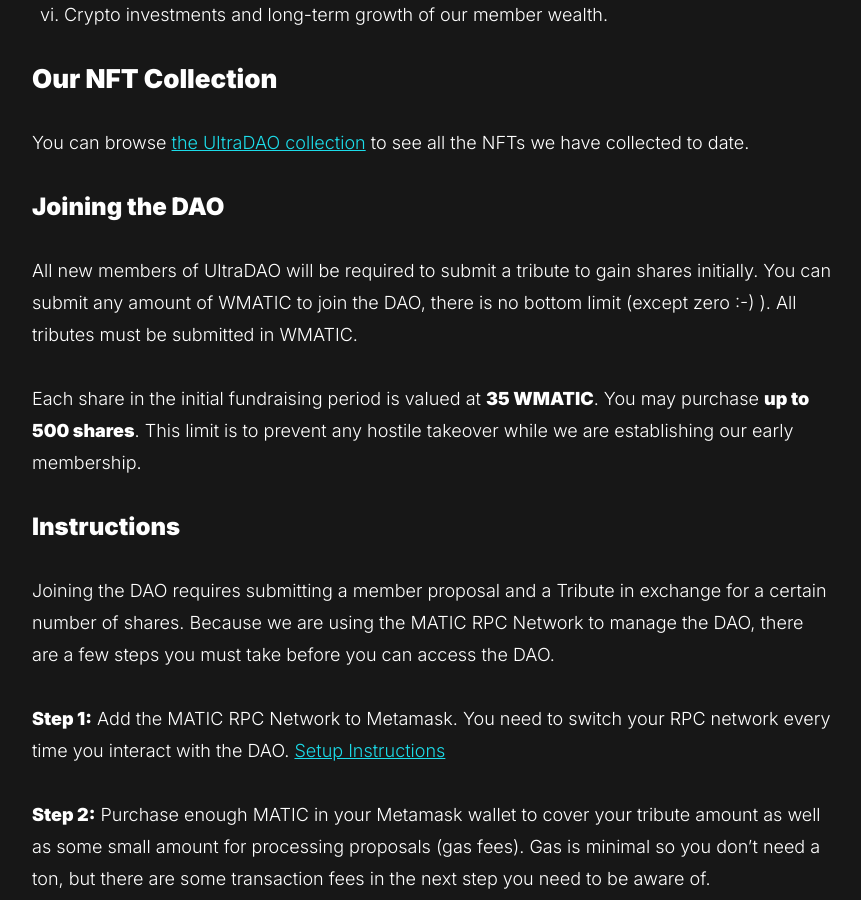
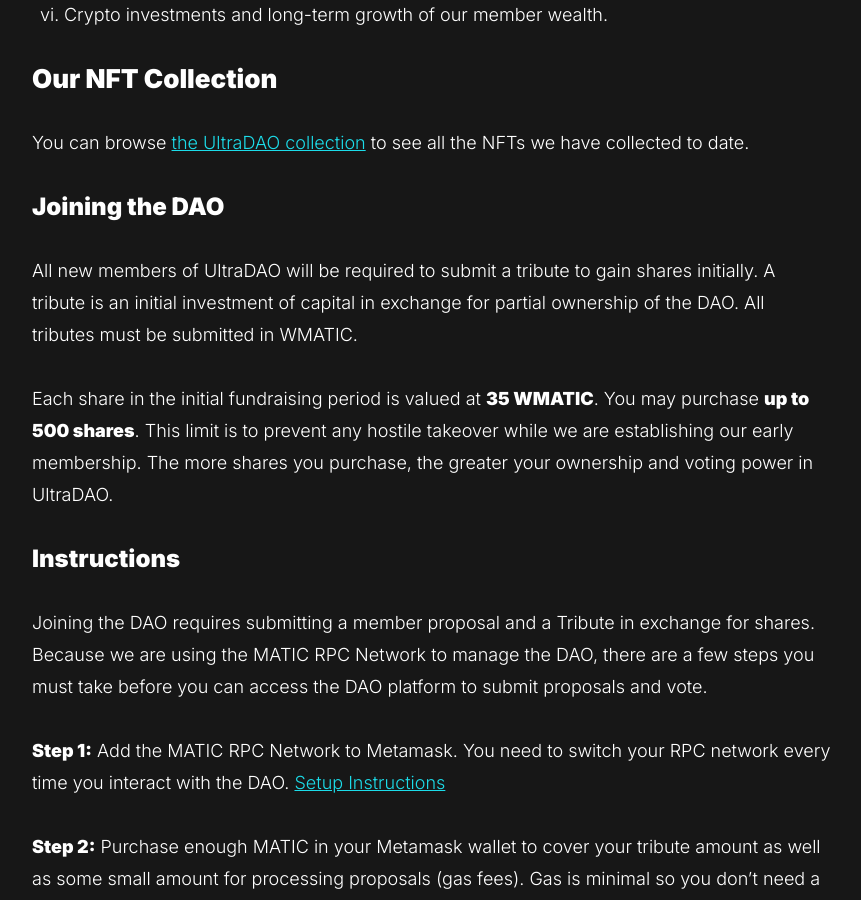
Before and after one commit to chriswallace/UltraDAO, a Jekyll site: the page built from about.md, in a window 1280 px wide and 900 px high, scrolled down 1081 px. Shown: the whole window, without its empty margins (208-1069 px from the left). Built offline with Jekyll 4.4.1, drawn with Linux system fonts in a browser that asks for light colours.

Commit message:
updated text

```diff
--- a/about.md
+++ b/about.md
@@ -33,13 +33,13 @@
 
 ### Joining the DAO
 
-All new members of UltraDAO will be required to submit a tribute to gain shares initially. You can submit any amount of `WMATIC` to join the DAO, there is no bottom limit (except zero :-) ). All tributes must be submitted in `WMATIC`.
+All new members of UltraDAO will be required to submit a tribute to gain shares initially. A tribute is an initial investment of capital in exchange for partial ownership of the DAO. All tributes must be submitted in `WMATIC`.
 
-Each share in the initial fundraising period is valued at **35 WMATIC**. You may purchase **up to 500 shares**. This limit is to prevent any hostile takeover while we are establishing our early membership.
+Each share in the initial fundraising period is valued at **35 WMATIC**. You may purchase **up to 500 shares**. This limit is to prevent any hostile takeover while we are establishing our early membership. The more shares you purchase, the greater your ownership and voting power in UltraDAO.
 
 ### Instructions
 
-Joining the DAO requires submitting a member proposal and a Tribute in exchange for a certain number of shares. Because we are using the `MATIC` RPC Network to manage the DAO, there are a few steps you must take before you can access the DAO.
+Joining the DAO requires submitting a member proposal and a Tribute in exchange for shares. Because we are using the `MATIC` RPC Network to manage the DAO, there are a few steps you must take before you can access the DAO platform to submit proposals and vote.
 
 **Step 1:** Add the `MATIC` RPC Network to Metamask. You need to switch your RPC network every time you interact with the DAO. [Setup Instructions](https://docs.matic.network/docs/develop/metamask/config-matic/)
 
```
